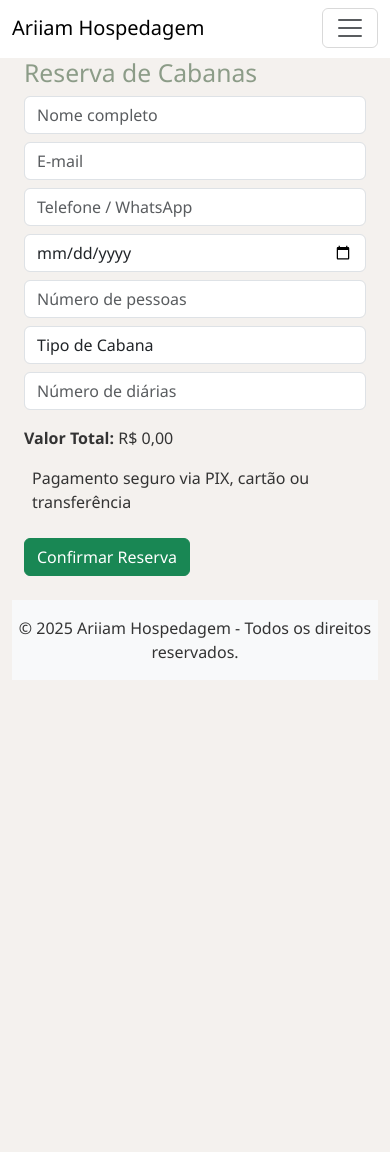
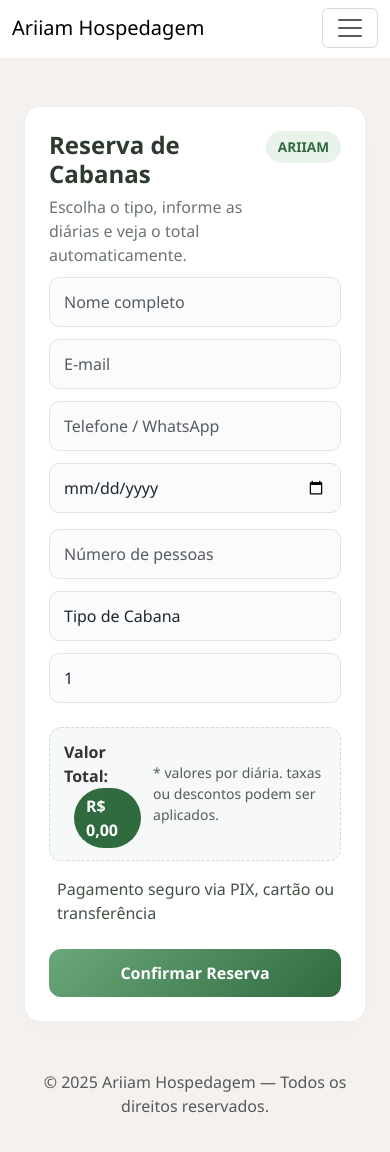
Before and after one commit to Madusilvax/projeto-integrador-react, a React (Vite) app: page /Areahospede in a window 390 px wide. Shown: the top 1152 px of the page. Before the commit the page ends 844 px from the top, so only its background shows below. Built offline with nearby package versions, Linux system fonts and the light colour scheme.

Commit message:
modificações e aparência nova

```diff
--- a/package.json
+++ b/package.json
@@ -12,6 +12,7 @@
   "dependencies": {
     "bootstrap": "^5.3.7",
     "react": "^19.1.0",
+    "react-bootstrap": "^2.10.10",
     "react-dom": "^19.1.0",
     "react-router-dom": "^7.8.0"
   },
--- a/src/pages/Areahospede.css
+++ b/src/pages/Areahospede.css
@@ -1,51 +1,219 @@
-body {
-      background-color: #f4f1ee;
-      font-family: 'Segoe UI', sans-serif;
-      color: rgb(0, 0, 0);
+/* layout geral do card */
+.card-reserva {
+  max-width: 880px;
+  background: #ffffff;
+  border-radius: 16px;
+  padding: 24px;
+  box-shadow: 0 10px 25px rgba(230, 226, 226, 0.08), 0 2px 6px rgba(243, 241, 241, 0.04);
+  border: 1px solid #eef0f2;
 }
 
-    h1,
-    h2 {
-      color: #8c9c88;
+/* header do card */
+.card-reserva__header {
+  display: flex;
+  align-items: flex-start;
+  justify-content: space-between;
+  gap: 16px;
+  margin-bottom: 10px;
 }
 
-    .navbar {
-      border-bottom: 2px solid #ffffff;
-      background-color: #ffffff;
+.card-reserva__title {
+  margin: 0;
+  font-size: 1.5rem;
+  color: #2d3a2f; /* verde escuro elegante */
+  font-weight: 700;
 }
 
-    .container {
-      max-width: 800px;
-      margin-top: 50px;
-      background-color: #fff;
-      padding: 30px;
-      border-radius: 12px;
-      box-shadow: 0 8px 16px rgba(0, 0, 0, 0.1);
+.card-reserva__subtitle {
+  margin: 6px 0 0;
+  color: #6b766d;
 }
 
-    .form-control {
-      margin-bottom: 15px;
+.card-reserva__tag {
+  background: #e9f3ea;
+  color: #2f6b3e;
+  font-weight: 600;
+  padding: 6px 12px;
+  border-radius: 999px;
+  font-size: 0.85rem;
+  white-space: nowrap;
 }
 
-    .bi-credit-card {
-      font-size: 1.5rem;
-      color: #28a745;
-      margin-right: 8px;
+/* corpo do card */
+.card-reserva__body {
+  margin-top: 8px;
 }
 
-    .btn-success {
-      width: 100%;
-      padding: 12px;
-      font-size: 1.1em;
+/* grades responsivas */
+.grid-2 {
+  display: grid;
+  grid-template-columns: 1fr 1fr;
+  gap: 12px;
 }
 
-    .toast-container {
-      position: fixed;
-      bottom: 20px;
-      right: 20px;
+.grid-3 {
+  display: grid;
+  grid-template-columns: 1fr 1fr 1fr;
+  gap: 12px;
 }
 
-    .toast {
-      background-color: #8c9c88;
+@media (max-width: 768px) {
+  .grid-2, .grid-3 {
+    grid-template-columns: 1fr;
+  }
+}
+
+/* inputs e selects */
+.form-control {
+  width: 100%;
+  border: 1px solid #dfe3e6;
+  background: #fafbfc;
+  border-radius: 10px;
+  padding: 12px 14px;
+  outline: none;
+  transition: border-color 0.2s ease, box-shadow 0.2s ease, background 0.2s ease;
+}
+
+.form-control:focus {
+  border-color: #7aa885;
+  box-shadow: 0 0 0 4px rgba(122, 168, 133, 0.15);
+  background: #fff;
+}
+
+/* área do valor total */
+.valor-box {
+  display: flex;
+  align-items: center;
+  justify-content: space-between;
+  gap: 12px;
+  background: #f6f9f7;
+  border: 1px dashed #cfe0d3;
+  padding: 12px 14px;
+  border-radius: 12px;
+}
+
+.valor-box__pill {
+  display: inline-block;
+  margin-left: 10px;
+  padding: 6px 12px;
+  background: #2f6b3e;
   color: #fff;
+  border-radius: 999px;
+  font-weight: 700;
 }
+
+/* pagamento e botão */
+.pagamento {
+  display: flex;
+  align-items: center;
+  gap: 8px;
+  color: #455045;
+}
+
+.btn-confirmar {
+  width: 100%;
+  border: none;
+  background: linear-gradient(135deg, #6aa77a 0%, #2f6b3e 100%);
+  color: #fff;
+  padding: 12px 16px;
+  border-radius: 12px;
+  font-weight: 700;
+  cursor: pointer;
+  transition: transform 0.05s ease, box-shadow 0.2s ease, filter 0.2s ease;
+}
+
+.btn-confirmar:hover {
+  filter: brightness(1.03);
+  box-shadow: 0 8px 18px rgba(47, 107, 62, 0.25);
+}
+
+.btn-confirmar:active {
+  transform: translateY(1px);
+}
+
+/* Modal */
+.modal-overlay {
+  position: fixed;
+  top: 0;
+  left: 0;
+  width: 100%;
+  height: 100%;
+  background: rgba(0, 0, 0, 0.6); /* Fundo preto semitransparente */
+  display: flex;
+  align-items: center; /* Alinha o modal verticalmente */
+  justify-content: center; /* Alinha o modal horizontalmente */
+  z-index: 1050; /* Garantir que o modal fique sobre outros elementos */
+}
+
+.modal {
+  background: white;
+  padding: 2rem;
+  border-radius: 8px;
+  width: 90%; /* Ajuste a largura do modal */
+  max-width: 500px; /* Largura máxima para o modal */
+  text-align: center;
+  box-shadow: 0 0 10px rgba(0,0,0,0.2);
+  animation: fadeIn 0.3s ease-in-out; /* Animação suave ao aparecer */
+}
+
+/* Animação de fade-in */
+@keyframes fadeIn {
+  from {
+    opacity: 0;
+  }
+  to {
+    opacity: 1;
+  }
+}
+
+.btn-fechar {
+  margin-top: 1rem;
+  background: #444;
+  color: white;
+  padding: 0.5rem 1rem;
+  border: none;
+  border-radius: 5px;
+  cursor: pointer;
+}
+
+/* Ajuste para dispositivos móveis */
+@media (max-width: 480px) {
+  .modal {
+    width: 95%; /* Modal ocupa 95% da tela em dispositivos móveis */
+  }
+}
+
+
+/* Modal e fundo preto */
+.modal-overlay {
+  position: fixed;
+  top: 0;
+  left: 0;
+  width: 100%;
+  height: 100%;
+  background: rgba(0, 0, 0, 0.6); /* Fundo preto */
+  display: flex;
+  align-items: center;
+  justify-content: center;
+  z-index: 1000;
+}
+
+.modal {
+  background: white;
+  padding: 2rem;
+  border-radius: 8px;
+  width: 90%;
+  max-width: 500px;
+  text-align: center;
+  box-shadow: 0 0 10px rgba(0,0,0,0.2);
+}
+
+.btn-fechar {
+  margin-top: 1rem;
+  background: #444;
+  color: white;
+  padding: 0.5rem 1rem;
+  border: none;
+  border-radius: 5px;
+  cursor: pointer;
+}
--- a/src/pages/Areahospede.jsx
+++ b/src/pages/Areahospede.jsx
@@ -1,73 +1,79 @@
-import { useEffect } from "react";
+import { useState, useEffect } from "react";
+import { Modal, Button } from 'react-bootstrap';
+import "./Areahospede.css";
 
 function Areahospede() {
-    // useEffect(() => {
-    //     const toastEl = document.getElementById("boasVindasToast");
-    //     if (toastEl) {
-    //         const toast = new window.bootstrap.Toast(toastEl);
-    //         toast.show();
-    //     }
+    // Definindo o estado para mostrar o modal
+    const [mostrarModal, setMostrarModal] = useState(false);
+    const [valorTotal, setValorTotal] = useState(0);
+    const [tipoCabana, setTipoCabana] = useState("");
+    const [diarias, setDiarias] = useState(1);
 
-    //     const form = document.getElementById("formReserva");
-    //     const tipoCabana = document.getElementById("tipoCabana");
-    //     const diariasInput = document.getElementById("diarias");
-    //     const valorDisplay = document.getElementById("valorTotal");
+    const [show, setShow] = useState(false);
+    const [imagemSelecionada, setImagemSelecionada] = useState('');
 
-    //     function calcularValor() {
-    //         const tipo = tipoCabana.value;
-    //         const diarias = parseInt(diariasInput.value);
-    //         let valorNoite = 0;
+    const handleClose = () => setShow(false);
 
-    //         switch (tipo) {
-    //             case "rustica":
-    //                 valorNoite = 180;
-    //                 break;
-    //             case "moderna":
-    //                 valorNoite = 250;
-    //                 break;
-    //             case "sustentavel":
-    //                 valorNoite = 200;
-    //                 break;
-    //             default:
-    //                 valorNoite = 0;
-    //         }
+    const handleShow = (src) => {
+        setImagemSelecionada(src);
+        setShow(true);
+    };
 
-    //         if (valorNoite > 0 && diarias > 0) {
-    //             const total = valorNoite * diarias;
-    //             valorDisplay.textContent = `R$ ${total
-    //                 .toFixed(2)
-    //                 .replace(".", ",")}`;
-    //         } else {
-    //             valorDisplay.textContent = "R$ 0,00";
-    //         }
-    //     }
+    // Função para calcular o valor total da reserva
+    function calcularValor() {
+        let valorNoite = 0;
 
-    //     if (tipoCabana) tipoCabana.addEventListener("change", calcularValor);
-    //     if (diariasInput) diariasInput.addEventListener("input", calcularValor);
+        switch (tipoCabana) {
+            case "rustica":
+                valorNoite = 180;
+                break;
+            case "moderna":
+                valorNoite = 250;
+                break;
+            case "sustentavel":
+                valorNoite = 200;
+                break;
+            case "praia":
+                valorNoite = 200;
+                break;
+            default:
+                valorNoite = 0;
+        }
 
-    //     if (form) {
-    //         form.addEventListener("submit", function (e) {
-    //             e.preventDefault();
-    //             const toastEl = document.getElementById("toastReserva");
-    //             const toast = new window.bootstrap.Toast(toastEl);
-    //             toast.show();
-    //         });
-    //     }
+        const total = valorNoite * diarias;
+        setValorTotal(total);
+    }
 
-    //     return () => {
-    //         if (tipoCabana) tipoCabana.removeEventListener("change", calcularValor);
-    //         if (diariasInput) diariasInput.removeEventListener("input", calcularValor);
-    //     };
-    // }, []);
+    // Função para abrir o modal
+    const handleConfirmarReserva = () => {
+        setMostrarModal(true);
+    };
+
+    // Função para fechar o modal
+    const handleFecharModal = () => {
+        setMostrarModal(false);
+    };
+
+    // useEffect para recalcular valor total toda vez que `tipoCabana` ou `diarias` mudar
+    useEffect(() => {
+        calcularValor();
+    }, [tipoCabana, diarias]);
 
     return (
-        <>
+        <div className="container py-5">
+            <div className="card-reserva mx-auto">
+                <div className="card-reserva__header">
+                    <div>
+                        <h2 className="card-reserva__title">Reserva de Cabanas</h2>
+                        <p className="card-reserva__subtitle">
+                            Escolha o tipo, informe as diárias e veja o total automaticamente.
+                        </p>
+                    </div>
+                    <span className="card-reserva__tag">ARIIAM</span>
+                </div>
 
-
-            <div className="container">
-                <h2>Reserva de Cabanas</h2>
-
-                <form id="formReserva">
+                <form id="formReserva" className="card-reserva__body">
+                    <div className="grid-2">
                         <input
                             type="text"
                             className="form-control"
@@ -76,104 +82,114 @@ function Areahospede() {
                         />
                         <input
                             type="email"
-                        className="form-control mt-2"
+                            className="form-control"
                             placeholder="E-mail"
                             required
                         />
                         <input
                             type="tel"
-                        className="form-control mt-2"
+                            className="form-control"
                             placeholder="Telefone / WhatsApp"
                             required
                         />
-                    <input type="date" className="form-control mt-2" required />
+                        <input type="date" className="form-control" required />
+                    </div>
+
+                    <div className="grid-3 mt-3">
                         <input
                             type="number"
-                        className="form-control mt-2"
+                            className="form-control"
                             placeholder="Número de pessoas"
                             min="1"
                             required
                         />
+
                         <select
-                        className="form-control mt-2"
-                        id="tipoCabana"
+                            className="form-control"
+                            value={tipoCabana}
+                            onChange={(e) => setTipoCabana(e.target.value)}
                             required
                         >
                             <option value="">Tipo de Cabana</option>
-                        <option value="rustica">Rústica</option>
-                        <option value="moderna">Moderna</option>
-                        <option value="sustentavel">Sustentável</option>
+                            <option value="rustica">Rústica — R$ 180/noite</option>
+                            <option value="moderna">Moderna — R$ 250/noite</option>
+                            <option value="sustentavel">Sustentável — R$ 200/noite</option>
+                            <option value="praia">Praia — R$ 230/noite</option>
                         </select>
 
                         <input
                             type="number"
-                        id="diarias"
-                        className="form-control mt-2"
+                            value={diarias}
+                            onChange={(e) => setDiarias(e.target.value)}
+                            className="form-control"
                             placeholder="Número de diárias"
                             min="1"
                             required
                         />
-
-                    <div className="mt-3">
-                        <strong>Valor Total:</strong>{" "}
-                        <span id="valorTotal">R$ 0,00</span>
                     </div>
 
-                    <div className="d-flex align-items-center mt-3">
-                        <i className="bi bi-credit-card"></i>
-                        <span className="ms-2">
-                            Pagamento seguro via PIX, cartão ou transferência
+                    <div className="valor-box mt-4">
+                        <div>
+                            <strong>Valor Total:</strong>
+                            <span className="valor-box__pill">
+                                R$ {valorTotal.toFixed(2).replace(".", ",")}
                             </span>
                         </div>
+                        <small className="text-muted">
+                            * valores por diária. taxas ou descontos podem ser aplicados.
+                        </small>
+                    </div>
 
-                    <button type="submit" className="btn btn-success mt-4">
+                    <div className="pagamento mt-3">
+                        <i className="bi bi-credit-card"></i>
+                        <span>Pagamento seguro via PIX, cartão ou transferência</span>
+                    </div>
+
+                    <button
+                        type="button"
+                        className="btn-confirmar mt-4"
+                        onClick={() => handleShow('aaa')}
+                    >
                         Confirmar Reserva
                     </button>
+
+
+                    {/* Modal */}
+                    {mostrarModal && (
+                        <div className="modal-overlay">
+                            <div className="modal">
+                                <h3>Confirmação da Reserva</h3>
+                                <p>Sua reserva foi enviada com sucesso!</p>
+                                <button onClick={handleFecharModal} className="btn-fechar">
+                                    Fechar
+                                </button>
+                            </div>
+                        </div>
+                    )}
+
                 </form>
             </div>
-            <div className="toast-container position-fixed bottom-0 end-0 p-3">
-                <div
-                    id="boasVindasToast"
-                    className="toast align-items-center"
-                    role="alert"
-                    aria-live="assertive"
-                    aria-atomic="true"
-                >
-                    <div className="d-flex">
-                        <div className="toast-body">👋 Bem-vindo ao Refúgio ARIIAM!</div>
-                        <button
-                            type="button"
-                            className="btn-close btn-close-white me-2 m-auto"
-                            data-bs-dismiss="toast"
-                        ></button>
+
+            <footer className="text-center mt-5 text-muted">
+                &copy; 2025 Ariiam Hospedagem — Todos os direitos reservados.
+            </footer>
+
+            <Modal show={show} onHide={handleClose} centered>
+
+                <Modal.Body className="text-center">
+                    <h1>pix</h1>
+                    <br></br>
+                    <h1>Cartão Debito ou Crédito</h1>
+                    <br></br>
+                    <h1>Boleto</h1>
+
+
+
+                </Modal.Body>
+
+            </Modal>
         </div>
-                </div>
-
-                <div
-                    id="toastReserva"
-                    className="toast align-items-center"
-                    role="alert"
-                    aria-live="assertive"
-                    aria-atomic="true"
-                >
-                    <div className="d-flex">
-                        <div className="toast-body">
-                            Reserva enviada com sucesso! 🌿
-                        </div>
-                        <button
-                            type="button"
-                            className="btn-close btn-close-white me-2 m-auto"
-                            data-bs-dismiss="toast"
-                        ></button>
-                    </div>
-                </div>
-            </div>
-
-            <footer className="bg-light text-center py-3 mt-4">
-                &copy; 2025 Ariiam Hospedagem - Todos os direitos reservados.
-            </footer>
-        </>
     );
 }
 
-export default Areahospede
+export default Areahospede;
--- a/src/pages/Cabanas.jsx
+++ b/src/pages/Cabanas.jsx
@@ -14,6 +14,11 @@ function Cabanas() {
 
             </div>
             <CardCabanas titulo="Casa de praia" imagem="casapraia.jpg" desc1="cabana exclusiva com suíte ampla e climatizada, cama king-size, piscina privativa, redes para descanso, jardim tropical, cozinha equipada, Wi-Fi, área externa com espreguiçadeiras, a poucos minutos da praia e cercada por natureza para garantir conforto, privacidade e momentos inesquecíveis." desc2="Proporcionar experiências únicas, unindo simplicidade, aconchego e respeito à natureza." />
+            <hr />
+            <CardCabanas titulo="Casa Lago" imagem="casalago.jpg" desc1="Aluguel para temporada esta encantadora casa sobre a água, equipada com cozinha completa, varanda com vista panorâmica, internet Wi-Fi e localizada em meio à natureza, perfeita para relaxar, pescar ou aproveitar momentos inesquecíveis em família e com amigos." desc2="Proporcionar experiências únicas, unindo simplicidade, aconchego e respeito à natureza." />
+            <hr />
+
+            <CardCabanas titulo="Domo" imagem="domosp.jpg" desc1="Viva uma experiência única alugando este domo geodésico para temporada, com vista panorâmica das montanhas, ambiente aconchegante todo em madeira, cama confortável, mesa para refeições, varanda ampla e contato direto com a natureza para dias de paz, inspiração e descanso." desc2="Proporcionar experiências únicas, unindo simplicidade, aconchego e respeito à natureza." />
 
             <footer className="bg-light text-center py-3 mt-4">
                 &copy; 2025 Ariiam Hospedagem - Todos os direitos reservados.
```
Also changed, not shown: src/pages/Sobrenos.jsx (+16 -18 lines), public/QR-code.jpg (added), 1 other file (tests, documents, lock files or other folders). Lines whose indentation alone changed are shown as unchanged.
